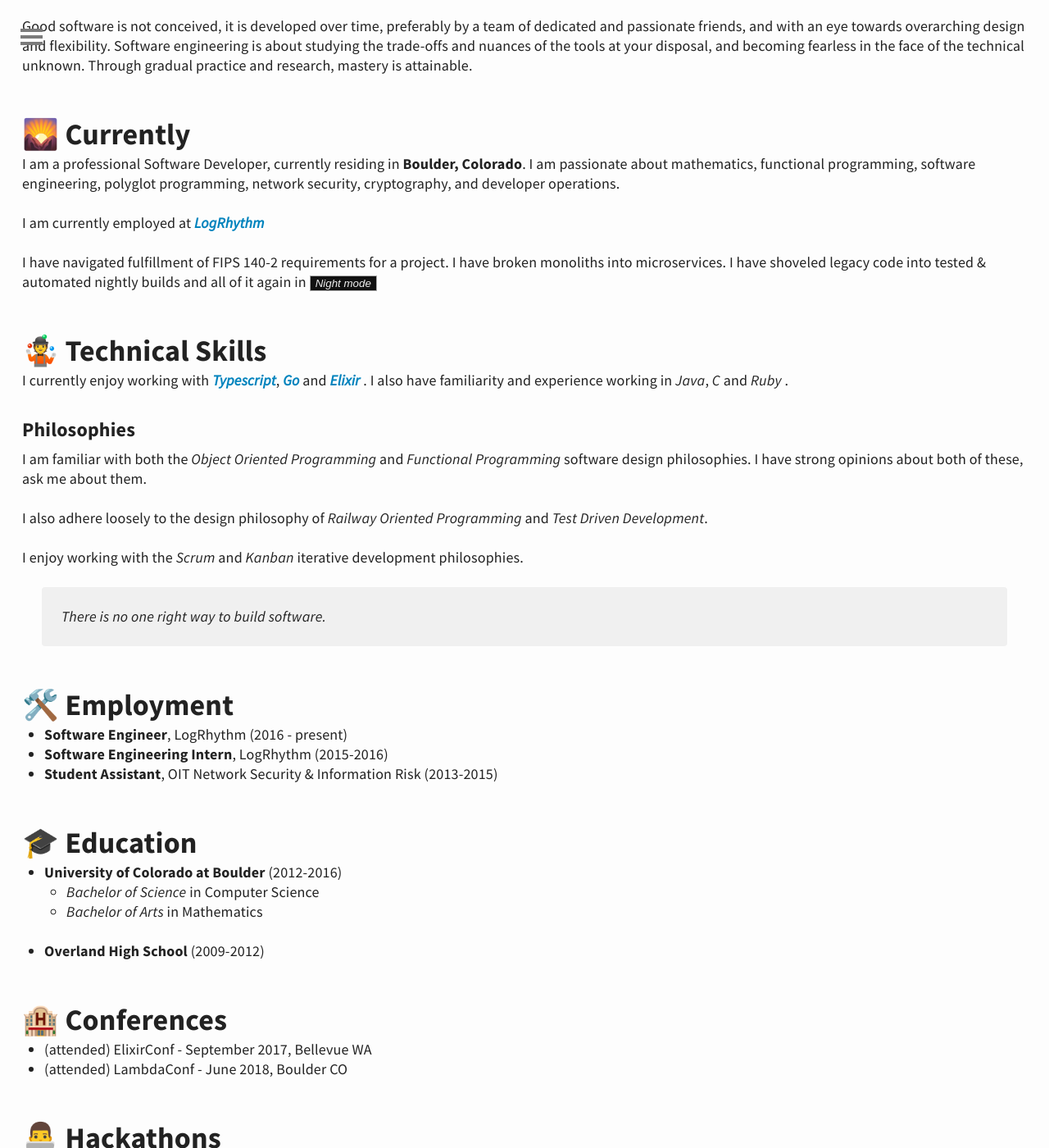
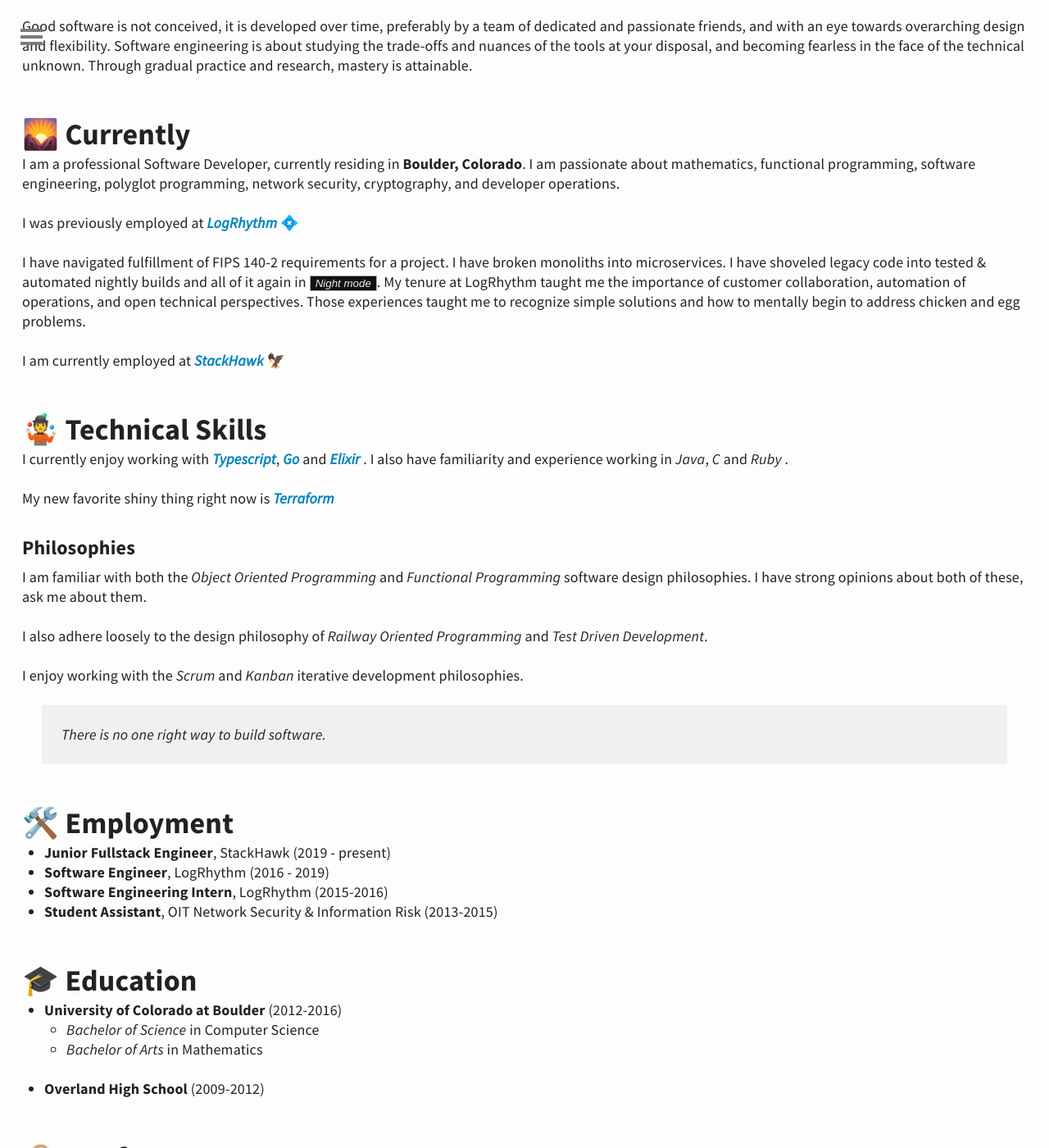
Before and after one commit to untra/untra.github.io, a Jekyll site: the page built from about.md, in a window 1280 px wide and 1400 px high, scrolled down 591 px. Shown: the whole window at 82% size. Built offline with Jekyll 4.4.1, drawn with Linux system fonts in a browser that asks for light colours; some of the changed text lies outside the part shown.

Commit message:
fix up the about page

```diff
--- a/about.md
+++ b/about.md
@@ -22,13 +22,17 @@
 
 I am a professional Software Developer, currently residing in **Boulder, Colorado**. I am passionate about mathematics, functional programming, software engineering, polyglot programming, network security, cryptography, and developer operations.
 
-I am currently employed at [_LogRhythm_](https://logrhythm.com/)
+I was previously employed at [_LogRhythm_](https://logrhythm.com/) 💠
 
-I have navigated fulfillment of FIPS 140-2 requirements for a project. I have broken monoliths into microservices. I have shoveled legacy code into tested & automated nightly builds and all of it again in <button dark-toggle aria-hidden>Night mode</button>
+I have navigated fulfillment of FIPS 140-2 requirements for a project. I have broken monoliths into microservices. I have shoveled legacy code into tested & automated nightly builds and all of it again in <button dark-toggle aria-hidden>Night mode</button>. My tenure at LogRhythm taught me the importance of customer collaboration, automation of operations, and open technical perspectives. Those experiences taught me to recognize simple solutions and how to mentally begin to address chicken and egg problems.
+
+I am currently employed at [_StackHawk_](https://stackhawk.com) 🦅
 
 ## 🤹 Technical Skills
 
 I currently enjoy working with [_Typescript_](https://www.typescriptlang.org/), [_Go_](https://golang.org/) and [_Elixir_](https://elixir-lang.org/) . I also have familiarity and experience working in _Java_, _C_ and _Ruby_ .
+
+My new favorite shiny thing right now is [_Terraform_](https://terraform.io)
 
 ### Philosophies
 
@@ -42,7 +46,8 @@
 > There is no one right way to build software.
 
 ## 🛠️ Employment
-*  **Software Engineer**, LogRhythm (2016 - present)
+*  **Junior Fullstack Engineer**, StackHawk (2019 - present)
+*  **Software Engineer**, LogRhythm (2016 - 2019)
 *  **Software Engineering Intern**, LogRhythm (2015-2016)
 *  **Student Assistant**, OIT Network Security & Information Risk (2013-2015)
 
@@ -53,8 +58,8 @@
 * **Overland High School** (2009-2012)
 
 ## 🏨 Conferences
+* (attended) LambdaConf - June 2018, Boulder CO
 * (attended) ElixirConf - September 2017, Bellevue WA
-* (attended) LambdaConf - June 2018, Boulder CO
 
 ## 👨‍💻 Hackathons
 * (observed) EthDenver Hackathon - February 2018, Denver CO
```
